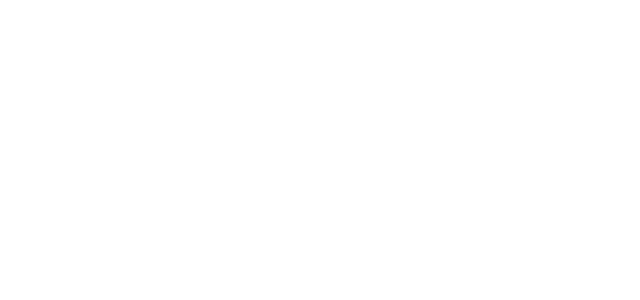
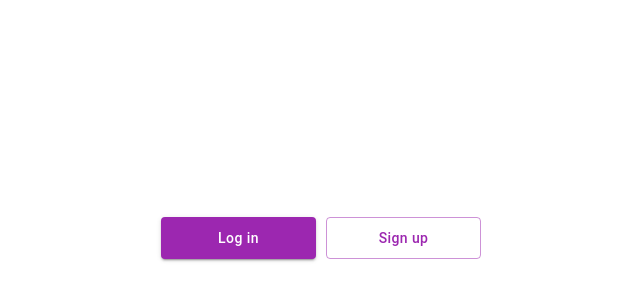
Before and after one commit to Dimokrati/Login_Register, a React (Create React App) app: page / in a window 1280 px wide. Before the commit this address had no page. Shown: the part 162-462 px from the top of the page, without its empty margins (319-959 px from the left). Built offline with nearby package versions, Linux system fonts and the light colour scheme.

Commit message:
Adding home page with to button sign and log

```diff
--- a/src/App.js
+++ b/src/App.js
@@ -2,6 +2,7 @@
 import { Routes, Route } from "react-router-dom";
 import Login from "./scenes/login/login";
 import Register from "./scenes/register/register";
+import Home from "./scenes/home/home";
 
 
 
@@ -9,6 +10,7 @@
   return (
     <div className="app">
       <Routes>
+        <Route path="/" element={<Home />}/>
         <Route path='/login' element={<Login />} />
         <Route path="/register" element={<Register />} />
       </Routes>
--- /dev/null
+++ b/src/scenes/home/home.jsx
@@ -0,0 +1,23 @@
+import React from 'react';
+import {
+  Box,
+  Button,
+  Typography
+  } from '@mui/material';
+
+const home = () => {
+  return (
+    <div>
+      <Box
+      sx={{display: 'flex', justifyContent: 'center', alignItems: 'center', height: '100vh', width: '100vw'}}>
+        <Box
+        sx={{display: 'flex',flexDirection: 'row',gap: '10px' , width: '30ch', height: '4ch'}}>
+          <Button sx={{textTransform: 'unset'}} fullWidth href='/login' color='secondary' variant='contained'>Log in</Button>
+          <Button sx={{textTransform: 'unset'}} href='/register' fullWidth color='secondary' variant='outlined'>Sign up</Button>
+        </Box>
+      </Box>
+    </div>
+  )
+}
+
+export default home
```
